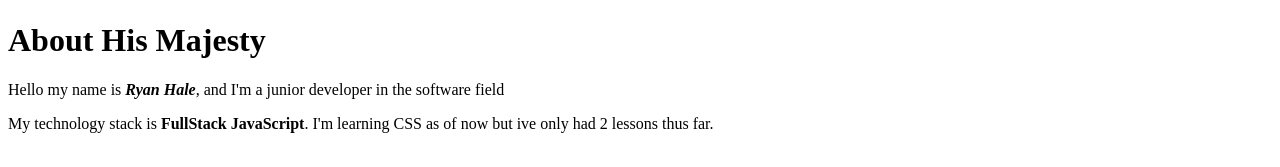
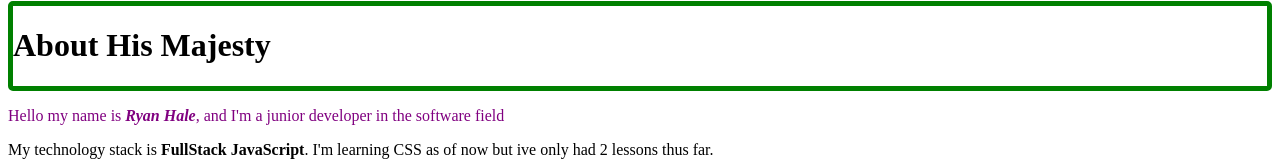
Before and after one commit to KingCastorius/About-me-2, a plain HTML site: page about.html in a window 1280 px wide. Shown: the part 311-478 px from the top of the page. Drawn offline with Linux system fonts and the light colour scheme.

Commit message:
about page, CSS added

```diff
--- /dev/null
+++ b/about.css
@@ -0,0 +1,8 @@
+#bg{
+  border: 5px solid green;
+  border-radius: 5px
+}
+
+#header{
+  color: purple
+}
--- a/about.html
+++ b/about.html
@@ -3,13 +3,14 @@
   <head>
     <meta charset="utf-8">
     <title>About KingCastorius</title>
+    <link rel="stylesheet" href="about.css">
   </head>
   <body>
     <img src="https://scontent-sea1-1.xx.fbcdn.net/v/t1.0-9/45190_151417091537835_6347242_n.jpg?oh=dc8b67666e6ff5b17e9906a5e374b88f&oe=59FA5E4D" alt="Ryan confused and hungry">
     <div id="bg">
       <h1>About His Majesty</h1>
     </div>
-    <p>Hello my name is <b><em>Ryan Hale</em></b>, and I'm a junior developer in the software field</p>
+    <p id="header">Hello my name is <b><em>Ryan Hale</em></b>, and I'm a junior developer in the software field</p>
 
     <p>My technology stack is <b>FullStack JavaScript</b>. I'm learning CSS as of now but ive only had 2 lessons thus far.</p>
     <br>
--- a/main.css
+++ b/main.css
@@ -1,9 +1,3 @@
-#bg{
-  border: 5px solid red;
-  border-radius: 5px;
-
-}
-
 #header{
   color: blue;
   text-decoration: underline;
```
